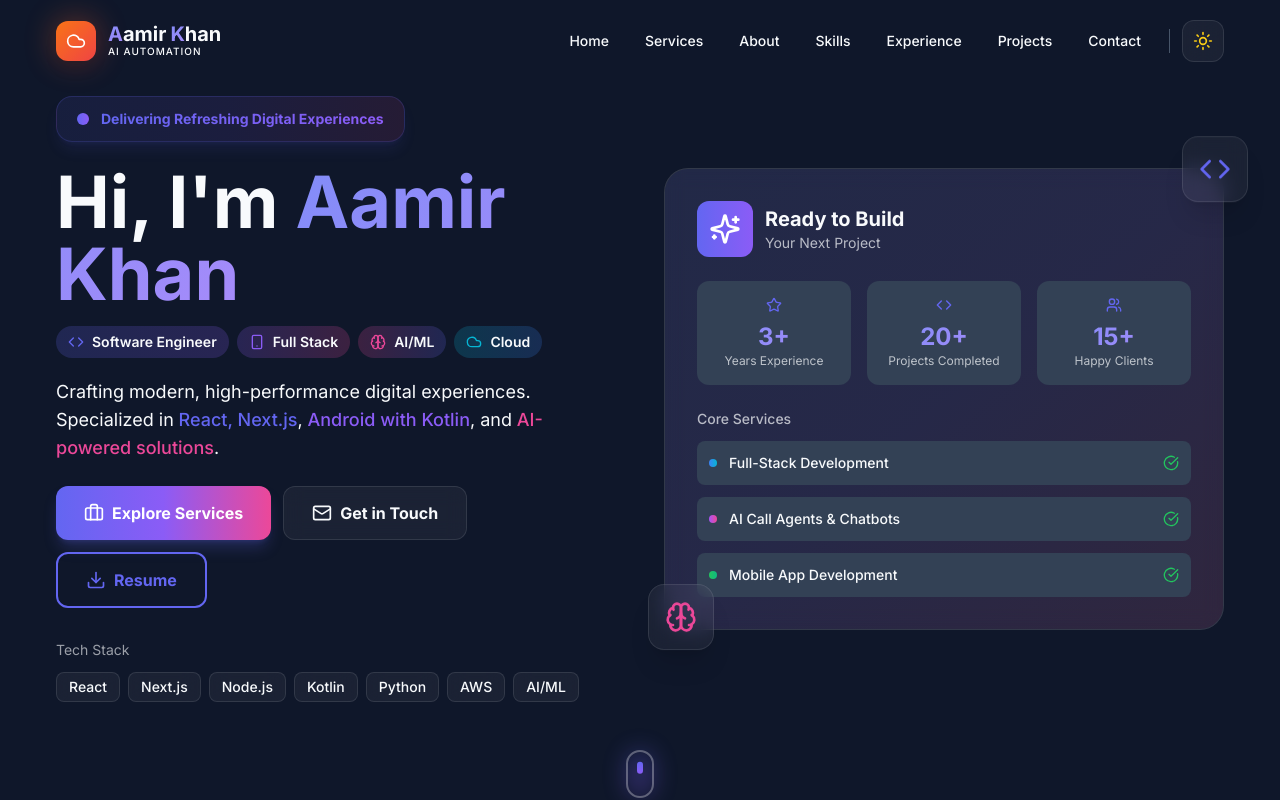
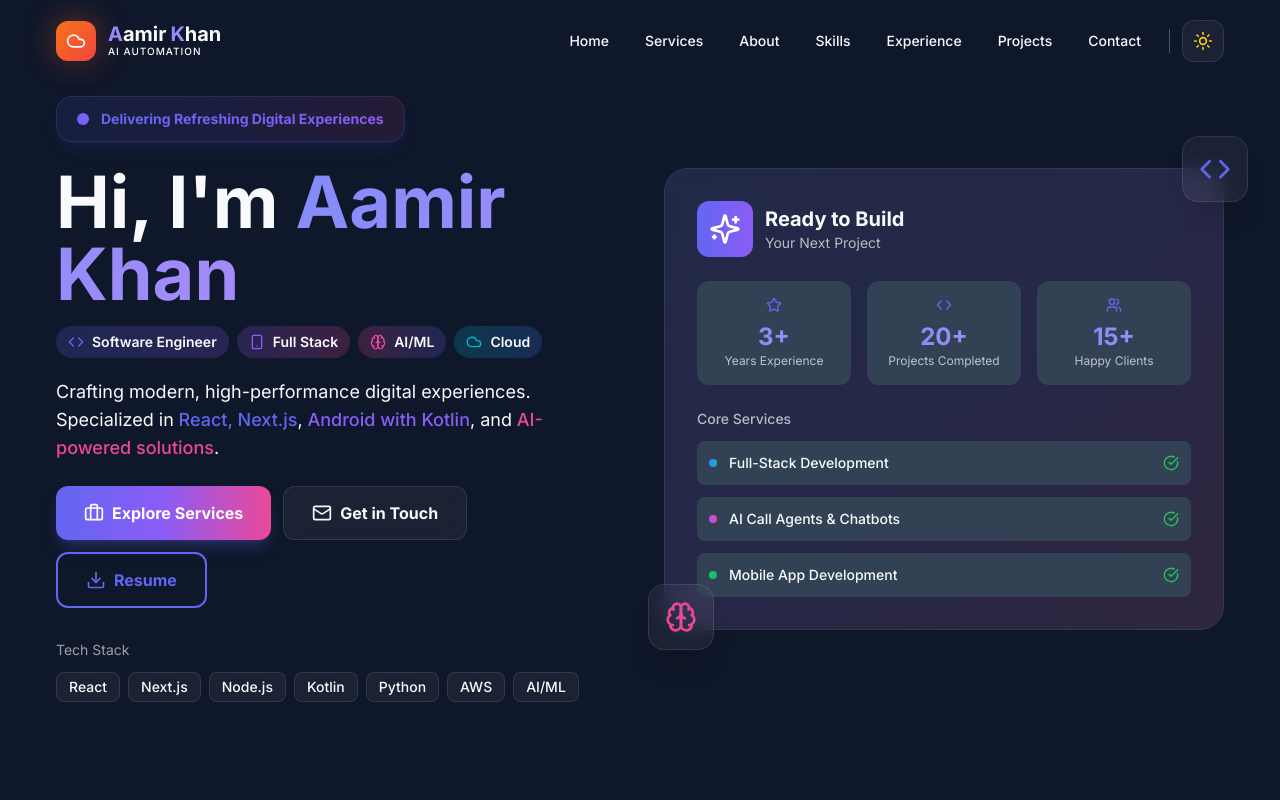
Before and after one commit to Mrakir43/Portfolio, a Next.js app: page / in a window 1280 px wide. Shown: the top 800 px of the page. Built offline with nearby package versions, Linux system fonts and the light colour scheme.

Commit message:
Remove scroll button from Hero section

```diff
--- a/components/Hero.tsx
+++ b/components/Hero.tsx
@@ -251,27 +251,7 @@ export default function Hero() {
                     </motion.div>
                 </div>
 
-                {/* Scroll Indicator - Premium & Responsive */}
-                <motion.div
-                    initial={{ opacity: 0 }}
-                    animate={{ opacity: 1 }}
-                    transition={{ delay: 1.5 }}
-                    className="absolute bottom-2 sm:bottom-3 md:bottom-4 left-1/2 -translate-x-1/2"
-                >
-                    <a href="/#services" className="flex flex-col items-center gap-2 sm:gap-3 group cursor-pointer">
-                        <div className="relative">
-                            {/* Glowing border */}
-                            <div className="absolute inset-0 bg-gradient-to-b from-primary to-secondary rounded-full blur-md opacity-30 group-hover:opacity-60 transition-opacity"></div>
-                            <div className="relative w-5 h-9 sm:w-6 sm:h-10 md:w-7 md:h-12 border-2 border-white/30 group-hover:border-primary/50 rounded-full flex justify-center pt-1.5 sm:pt-2 transition-colors">
-                                <motion.div
-                                    animate={{ y: [0, 8, 0] }}
-                                    transition={{ repeat: Infinity, duration: 1.8, ease: "easeInOut" }}
-                                    className="w-1 h-2 sm:w-1.5 sm:h-3 bg-gradient-to-b from-primary to-secondary rounded-full"
-                                ></motion.div>
-                            </div>
-                        </div>
-                    </a>
-                </motion.div>
+                {/* Scroll Indicator Removed */}
             </div>
         </section>
     );
```
